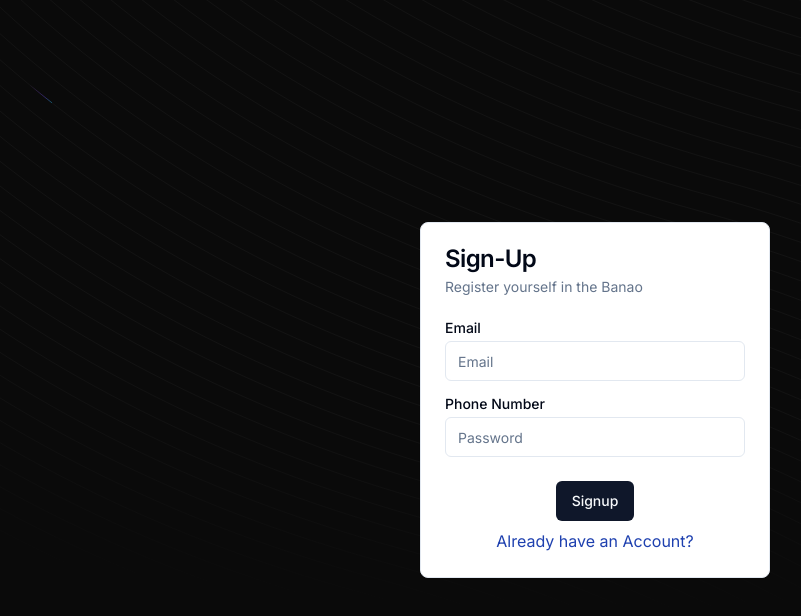
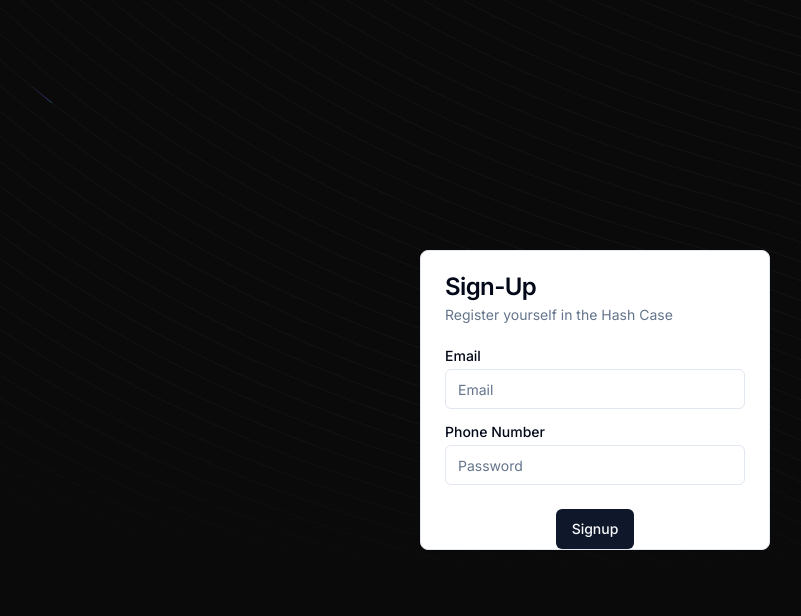
Before and after one commit to jaskrrish/Referral-hashCase, a Next.js app: page /signup in a window 1280 px wide. Shown: the top 616 px of the page, without its empty margins (45-846 px from the left). Built offline with nearby package versions, Linux system fonts and the light colour scheme.

Commit message:
update the referral API's

```diff
--- a/src/app/page.tsx
+++ b/src/app/page.tsx
@@ -7,13 +7,17 @@
 import { Button } from "@/components/ui/button";
 import axios from "axios";
 import { useRouter } from "next/navigation";
-import { useToast } from "@/components/ui/use-toast";
+import toast, { Toaster } from "react-hot-toast";
 
 export default function Home() {
   const [referralCode, setReferralCode] = useState<string>("");
   const context = useContext(AppContext);
   const router = useRouter();
-  const { toast } = useToast();
+  // const responses = JSON.parse(localStorage.getItem("responseData") || "");
+
+  function notify(message: string) {
+    toast(message);
+  }
 
   const handleReferral = async () => {
     try {
@@ -21,23 +25,17 @@
         user_id: context.user.id,
         referral_code: referralCode,
       };
+      console.log(body);
 
       const response = await axios.post(
         "https://3346-27-4-39-6.ngrok-free.app/user/add-referral",
         body
       );
-      console.log("Signup success", response.data);
-      router.push("/");
-      toast({
-        variant: "destructive",
-        title: response.data.message,
-      });
+      console.log(response.data);
+      notify(response.data.message);
     } catch (error: any) {
-      console.log("Signup failed", error.message);
-      toast({
-        variant: "destructive",
-        title: "Referral Failed",
-      });
+      console.log("Referral failed", error.message);
+      notify(error.message);
     }
   };
 
@@ -51,7 +49,7 @@
                 Referral Program
               </h1>
               <div className="border border-input bg-background hover:bg-accent hover:text-accent-foreground h-fit px-4 py-2 rounded-md">
-                Referral code : {context.referral}
+                Referral code : {context.user.referral}
               </div>
             </div>
             <div className="flex flex-col justify-center my-6 px-8">
@@ -93,6 +91,7 @@
         )}
       </div>
       <BackgroundBeams />
+      <Toaster />
     </div>
   );
 }
--- a/src/app/signup/page.tsx
+++ b/src/app/signup/page.tsx
@@ -52,6 +52,7 @@
       );
       console.log("Signup success", response.data);
       console.log(response.data.user.referral_code);
+      localStorage.setItem("responseData", JSON.stringify(response.data));
       context.setUser({
         id: response.data.user.id,
         referral: response.data.user.referral_code,
@@ -71,7 +72,9 @@
         <Card className="w-[350px]">
           <CardHeader>
             <CardTitle>Sign-Up</CardTitle>
-            <CardDescription>Register yourself in the Banao</CardDescription>
+            <CardDescription>
+              Register yourself in the Hash Case
+            </CardDescription>
           </CardHeader>
           <CardContent>
             <form>
@@ -106,11 +109,6 @@
           <div className="flex justify-center">
             <Button onClick={onSignup}>Signup</Button>
           </div>
-          <CardFooter className="flex justify-center mt-2">
-            <Link href="/login" className="text-blue-800">
-              Already have an Account?
-            </Link>
-          </CardFooter>
         </Card>
       </div>
 
```
